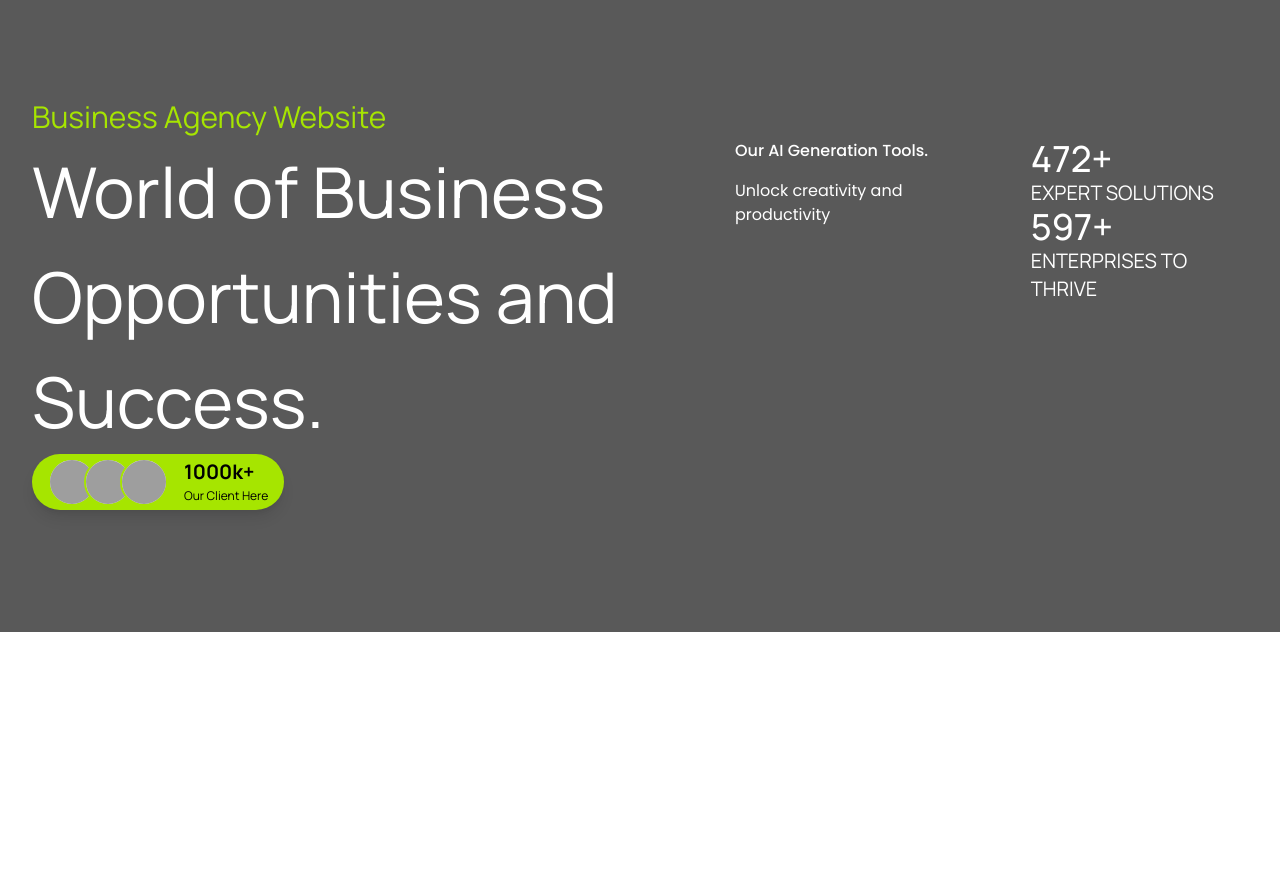
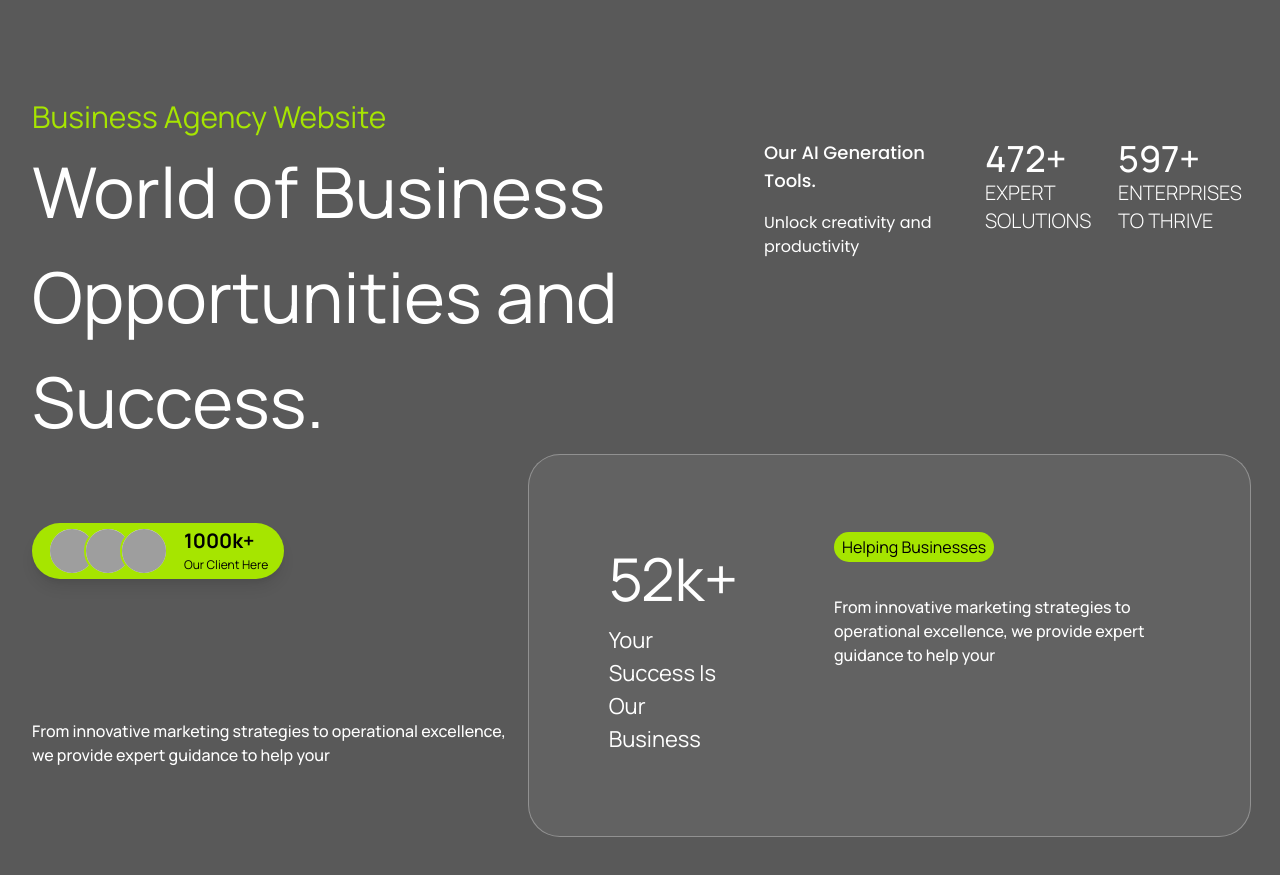
Before and after one commit to QuentinGibson/juda-business-agency, a Next.js app: page / in a window 1280 px wide. Shown: the part 3720-4595 px from the top of the page. Before the commit the page ends 4352 px from the top, so only its background shows below. Built offline with nearby package versions, Linux system fonts and the light colour scheme; grey boxes are pictures that could not be loaded.

Commit message:
add world-section

```diff
--- a/src/app/world-section.tsx
+++ b/src/app/world-section.tsx
@@ -16,30 +16,35 @@ function WorldSection() {
 					<div>
 						<h1 className="text-[30px] text-brand">Business Agency Website</h1>
 					</div>
-					<div className="flex gap-x-10">
+					<div className="flex gap-x-10 justify-between">
 						<span className="text-[70px] w-[692px]">
 							World of Business Opportunities and Success.
 						</span>
-						<div className="flex flex-col gap-4">
-							<span className="font-medium font-poppins">
+						<div className="flex flex-col gap-4 w-[181px]">
+							<span className="font-medium text-lg font-poppins">
 								Our AI Generation Tools.
 							</span>
 							<span className="font-poppins">
 								Unlock creativity and productivity
 							</span>
 						</div>
-						<div>
-							<div className="flex flex-col">
+						<div className="flex">
+							<div className="flex flex-col w-[133px]">
 								<span className="font-medium text-4xl">472+</span>
-								<span className="text-xl uppercase">Expert Solutions</span>
+								<span className="text-xl uppercase font-light">
+									Expert Solutions
+								</span>
 							</div>
-							<div className="flex flex-col">
+							<div className="flex flex-col w-[133px]">
 								<span className="font-medium text-4xl">597+</span>
-								<span className="text-xl uppercase">Enterprises To Thrive</span>
+								<span className="text-xl uppercase font-light">
+									Enterprises To Thrive
+								</span>
 							</div>
 						</div>
 					</div>
-					<div>
+					<div className="flex">
+						<div className="flex flex-col justify-around">
 							<div>
 								<div className="inline-flex items-center gap-4 bg-brand rounded-full lg:px-4 px-6 py-1 shadow-lg self-end">
 									<div className="flex -space-x-3">
@@ -67,6 +72,30 @@ function WorldSection() {
 									</div>
 								</div>
 							</div>
+							<span className="font-medium">
+								From innovative marketing strategies to operational excellence,
+								we provide expert guidance to help your
+							</span>
+						</div>
+						<div className="p-20 border border-white/30 bg-white/6 rounded-4xl flex gap-x-24">
+							<div className="flex flex-col">
+								<span className="text-[59px]">52k+</span>
+								<span className="text-[22px]">
+									Your Success Is Our Business
+								</span>
+							</div>
+							<div className="flex flex-col gap-y-9">
+								<div>
+									<span className="bg-brand rounded-4xl px-2 py-1 text-black">
+										Helping Businesses
+									</span>
+								</div>
+								<span className="font-medium w-[336px]">
+									From innovative marketing strategies to operational
+									excellence, we provide expert guidance to help your
+								</span>
+							</div>
+						</div>
 					</div>
 				</div>
 			</section>
```
Lines whose indentation alone changed are shown as unchanged.
